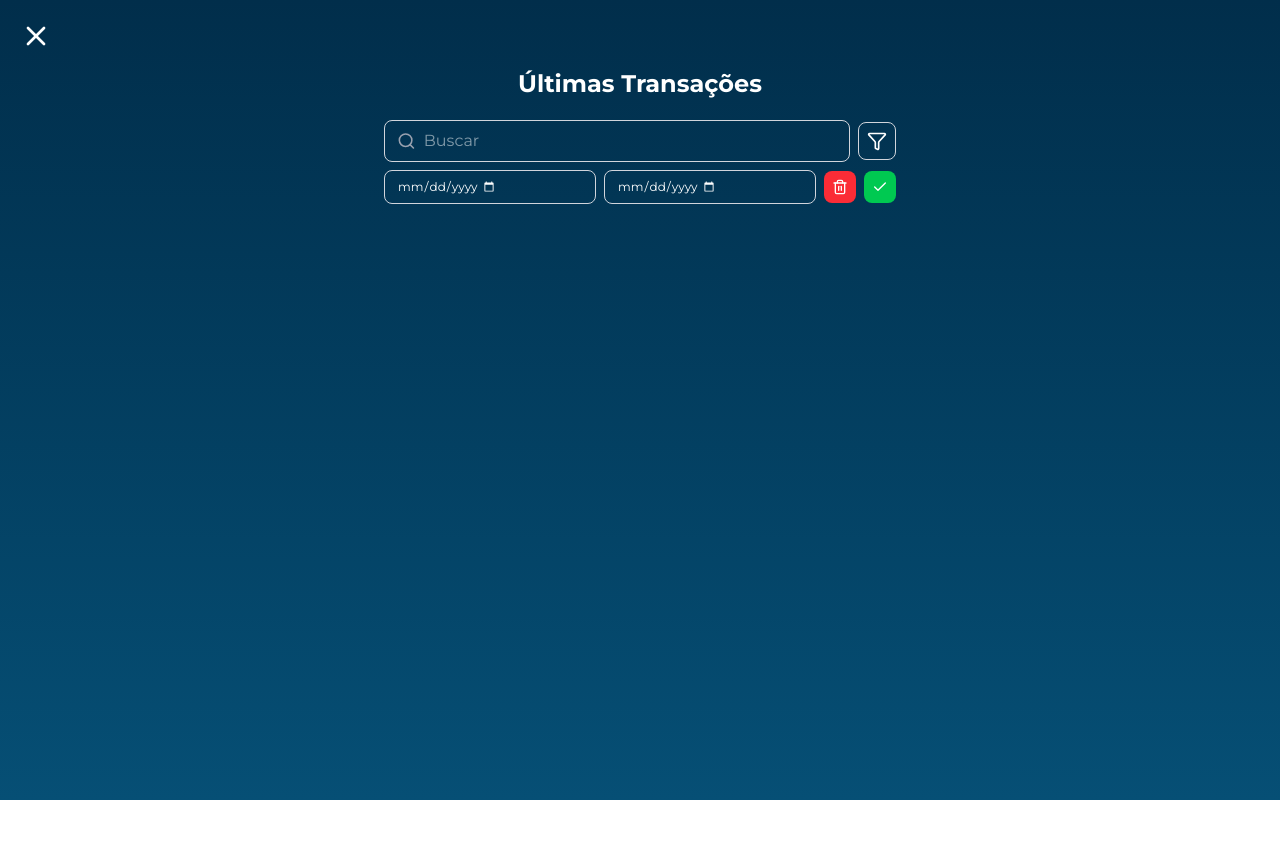
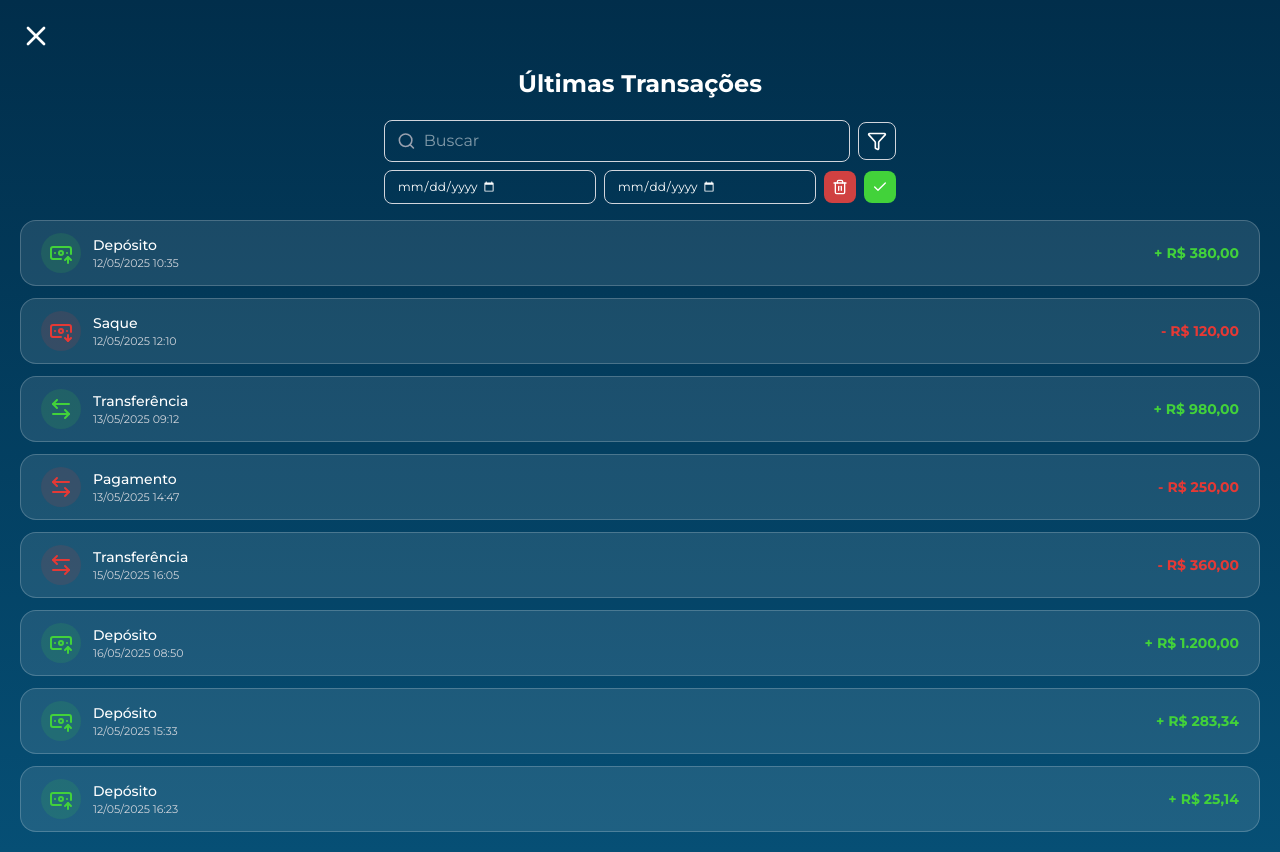
Before and after one commit to LeonardoAtaides/Banco-Malvader, a Next.js app in the folder frontend/: page /Cliente/Extrato in a window 1280 px wide. Both pictures are taken after a click on the button 877 px from the left and 141 px from the top of the page. Before the commit the page ends 800 px from the top, so only its background shows below. Built offline with nearby package versions, Linux system fonts and the light colour scheme.

Commit message:
Create Extrato

```diff
--- a/frontend/src/app/Cliente/Extrato/page.tsx
+++ b/frontend/src/app/Cliente/Extrato/page.tsx
@@ -1,20 +1,69 @@
+// app/.../extrato.tsx (ou onde estiver sua page)
 "use client";
 
-import React from "react";
-import { X } from "lucide-react";
+import React, { useMemo, useState } from "react";
+import { X, BanknoteArrowUp, BanknoteArrowDown, ArrowLeftRight, ChartCandlestick } from "lucide-react";
 import { useRouter } from "next/navigation";
 import Search from "@/components/pesquisa";
 
+const parseBRDateTime = (br: string) => {
+  // br: "12/05/2025 10:35" -> Date
+  const [datePart, timePart] = br.split(" ");
+  const [day, month, year] = datePart.split("/").map(Number);
+  const [hour = 0, minute = 0] = timePart ? timePart.split(":").map(Number) : [];
+  return new Date(year, month - 1, day, hour, minute);
+};
+
 const Extrato: React.FC = () => {
   const router = useRouter();
+  const [filters, setFilters] = useState({ searchTerm: "", startDate: "", endDate: "" });
 
   const handleBack = () => {
     router.back();
   };
 
+  // lista padrão de transações (datas em formato BR para manter visual)
+  const transacoes = [
+    { tipo: "Depósito", valor: "+ R$ 380,00", data: "12/05/2025 10:35", icone: BanknoteArrowUp, cor: "#42D23A" },
+    { tipo: "Saque", valor: "- R$ 120,00", data: "12/05/2025 12:10", icone: BanknoteArrowDown, cor: "#E53935" },
+    { tipo: "Transferência", valor: "+ R$ 980,00", data: "13/05/2025 09:12", icone: ArrowLeftRight, cor: "#42D23A" },
+    { tipo: "Pagamento", valor: "- R$ 250,00", data: "13/05/2025 14:47", icone: ArrowLeftRight, cor: "#E53935" },
+    { tipo: "Transferência", valor: "- R$ 360,00", data: "15/05/2025 16:05", icone: ArrowLeftRight, cor: "#E53935" },
+    { tipo: "Depósito", valor: "+ R$ 1.200,00", data: "16/05/2025 08:50", icone: BanknoteArrowUp, cor: "#42D23A" },
+    { tipo: "Depósito", valor: "+ R$ 283,34", data: "12/05/2025 15:33", icone: BanknoteArrowUp, cor: "#42D23A" },
+    { tipo: "Depósito", valor: "+ R$ 25,14", data: "12/05/2025 16:23", icone: BanknoteArrowUp, cor: "#42D23A" },
+  ];
+
+  // filtra a lista com base em filters
+  const filtered = useMemo(() => {
+    const { searchTerm, startDate, endDate } = filters;
+    // converte start/end (inputs date -> yyyy-mm-dd) para Date comparável
+    const start = startDate ? new Date(`${startDate}T00:00:00`) : null;
+    const end = endDate ? new Date(`${endDate}T23:59:59`) : null;
+
+    return transacoes.filter((t) => {
+      // filtro por texto (tipo ou valor)
+      const lowerSearch = searchTerm.trim().toLowerCase();
+      if (lowerSearch) {
+        const matchText =
+          t.tipo.toLowerCase().includes(lowerSearch) ||
+          t.valor.toLowerCase().includes(lowerSearch);
+        if (!matchText) return false;
+      }
+
+      // filtro por data
+      if (start || end) {
+        const dt = parseBRDateTime(t.data);
+        if (start && dt < start) return false;
+        if (end && dt > end) return false;
+      }
+
+      return true;
+    });
+  }, [filters]);
+
   return (
     <main className="min-h-screen bg-gradient-to-b from-[#012E4B] to-[#064F75] text-white flex flex-col justify-between">
-      {/* Conteúdo principal */}
       <div className="px-5 py-5">
         {/* Header */}
         <div className="relative">
@@ -26,18 +75,49 @@ const Extrato: React.FC = () => {
           </button>
         </div>
 
-      <h1 className=" pt-12 text-center text-2xl font-bold">
-        Últimas Transações
-      </h1>
+        <h1 className="pt-12 text-center text-2xl font-bold">Últimas Transações</h1>
 
-    {/* Barra de Pesquisa */}
-    <Search/>
+        {/* Barra de Pesquisa (agora passamos onSearch) */}
+        <Search
+          onSearch={(searchTerm, startDate, endDate) =>
+            setFilters({ searchTerm, startDate, endDate })
+          }
+          onClear={() => setFilters({ searchTerm: "", startDate: "", endDate: "" })}
+        />
 
+        {/* Lista de Transações */}
+        <div className="mt-4 flex flex-col gap-3">
+          {filtered.length === 0 && (
+            <p className="text-center text-sm text-gray-300 py-6">Nenhuma transação encontrada</p>
+          )}
 
+          {filtered.map((item, index) => {
+            const Icone = item.icone;
+            return (
+              <div
+                key={index}
+                className="flex items-center justify-between px-5 py-3 bg-white/10 rounded-2xl border border-white/20"
+              >
+                {/* Ícone e descrição */}
+                <div className="flex items-center gap-3">
+                  <div className="p-2 rounded-full" style={{ backgroundColor: `${item.cor}20` }}>
+                    <Icone className="w-6 h-6" style={{ color: item.cor }} />
+                  </div>
 
+                  <div className="flex flex-col">
+                    <h2 className="text-sm font-medium text-white">{item.tipo}</h2>
+                    <p className="text-[11px] text-gray-300">{item.data}</p>
+                  </div>
+                </div>
 
-
-
+                {/* Valor */}
+                <h2 className="font-semibold text-sm" style={{ color: item.cor }}>
+                  {item.valor}
+                </h2>
+              </div>
+            );
+          })}
+        </div>
       </div>
     </main>
   );
--- a/frontend/src/app/Cliente/page.tsx
+++ b/frontend/src/app/Cliente/page.tsx
@@ -30,8 +30,8 @@ export default function Cliente() {
     router.push("/Login");
     };
 
-      const goToDevs = () => {
-    router.push("/Cliente/Devs");
+      const OpenExtrato = () => {
+    router.push("/Cliente/Extrato");
   };
 
         const goToInvestimentos = () => {
@@ -48,6 +48,9 @@ export default function Cliente() {
     router.push("/Termos");
   };
 
+      const goToDevs = () => {
+    router.push("/Cliente/Devs");
+  };
 
   return (
     <main className="bg-white min-h-screen text-[14px] font-bold pb-18 ">
@@ -98,7 +101,7 @@ export default function Cliente() {
     <div className="flex gap-5 px-4 py-4 min-w-max">
 
          {/* EXTARTO */}
-        <button className="flex flex-col items-center flex-shrink-0">
+        <button onClick={OpenExtrato} className="flex flex-col items-center flex-shrink-0">
         <div className="flex justify-center items-center bg-[#012E4B] w-20 h-20 rounded-full">
             <FileChartColumn className="w-9 h-9 text-white" />
         </div>
--- a/frontend/src/components/pesquisa.tsx
+++ b/frontend/src/components/pesquisa.tsx
@@ -1,9 +1,15 @@
+// components/pesquisa.tsx
 "use client";
 
 import React, { useState } from "react";
-import { Search, Calendar, Funnel, Trash2, Check } from "lucide-react";
+import { Search, Funnel, Trash2, Check } from "lucide-react";
 
-const ExtratoSearch: React.FC = () => {
+type Props = {
+  onSearch?: (searchTerm: string, startDate: string, endDate: string) => void;
+  onClear?: () => void;
+};
+
+const ExtratoSearch: React.FC<Props> = ({ onSearch, onClear }) => {
   const [searchTerm, setSearchTerm] = useState("");
   const [startDate, setStartDate] = useState("");
   const [endDate, setEndDate] = useState("");
@@ -13,10 +19,17 @@ const ExtratoSearch: React.FC = () => {
     setSearchTerm("");
     setStartDate("");
     setEndDate("");
+    if (onClear) onClear();
   };
 
   const handleSearch = () => {
-    console.log("Pesquisar:", { searchTerm, startDate, endDate });
+    if (onSearch) onSearch(searchTerm, startDate, endDate);
+    else console.log("Pesquisar:", { searchTerm, startDate, endDate });
+  };
+
+  // permite buscar ao apertar Enter no campo de texto
+  const handleKeyDown = (e: React.KeyboardEvent<HTMLInputElement>) => {
+    if (e.key === "Enter") handleSearch();
   };
 
   return (
@@ -29,6 +42,7 @@ const ExtratoSearch: React.FC = () => {
             type="text"
             placeholder="Buscar"
             value={searchTerm}
+            onKeyDown={handleKeyDown}
             onChange={(e) => setSearchTerm(e.target.value)}
             className="w-full focus:outline-none"
           />
@@ -67,23 +81,23 @@ const ExtratoSearch: React.FC = () => {
           {/* Botões de ação */}
           <button
             onClick={handleClear}
-            className="bg-red-500 hover:bg-red-600 p-2 rounded-lg flex items-center justify-center"
+            className="bg-[#D04141] hover:bg-red-600 p-2 rounded-lg flex items-center justify-center"
           >
             <Trash2 className="w-4 h-4 text-white" />
           </button>
           <button
             onClick={handleSearch}
-            className="bg-green-500 hover:bg-green-600 p-2 rounded-lg flex items-center justify-center"
+            className="bg-[#42D23A] hover:bg-green-600 p-2 rounded-lg flex items-center justify-center"
           >
             <Check className="w-4 h-4 text-white" />
           </button>
         </div>
       )}
 
-      {/* CSS para o ícone do input date */}
+      {/* CSS para o ícone do input date (se você já tem, ok) */}
       <style jsx>{`
         input[type="date"]::-webkit-calendar-picker-indicator {
-          filter: invert(1); /* deixa o ícone branco */
+          filter: invert(1);
         }
       `}</style>
     </div>
```
Lines whose indentation alone changed are shown as unchanged.
